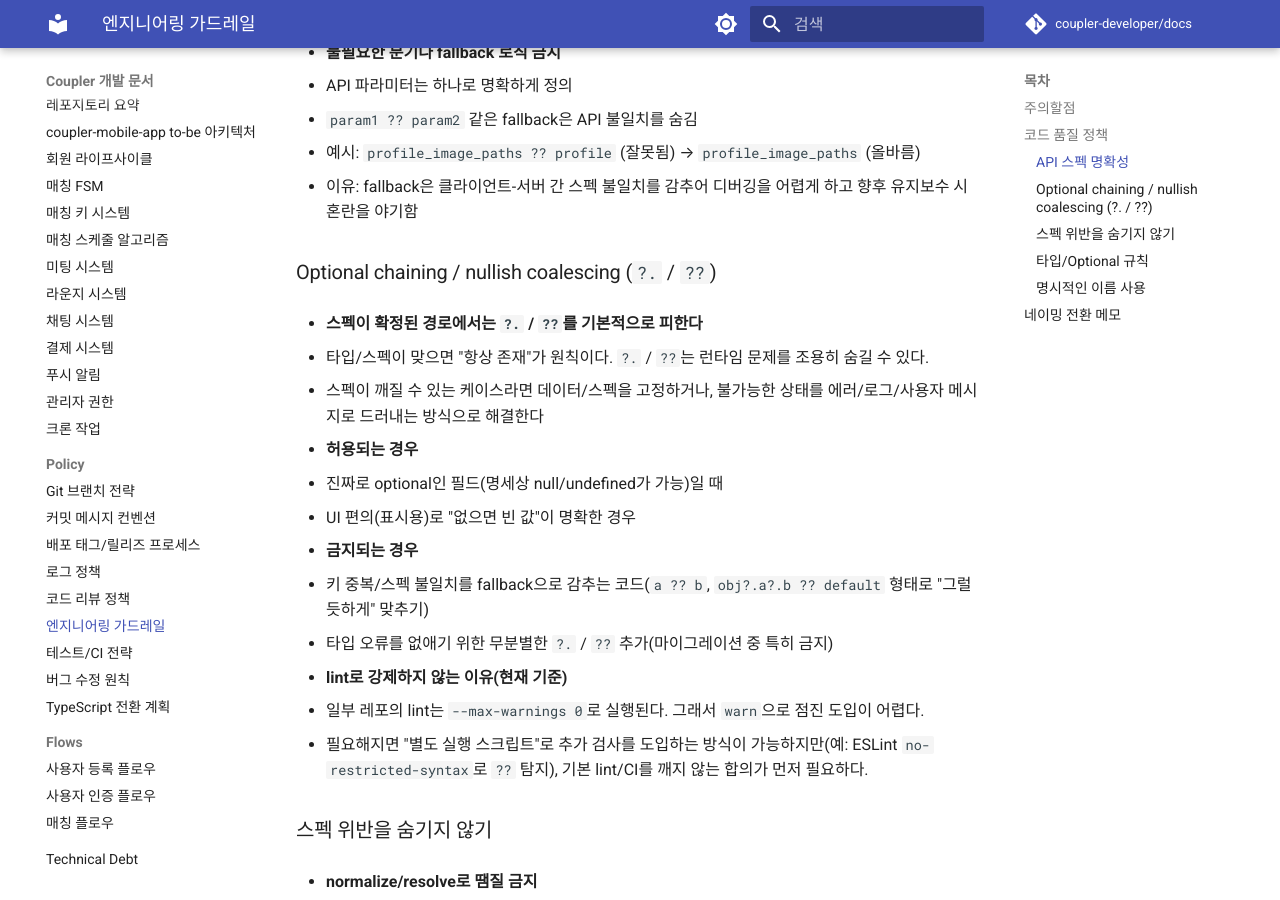
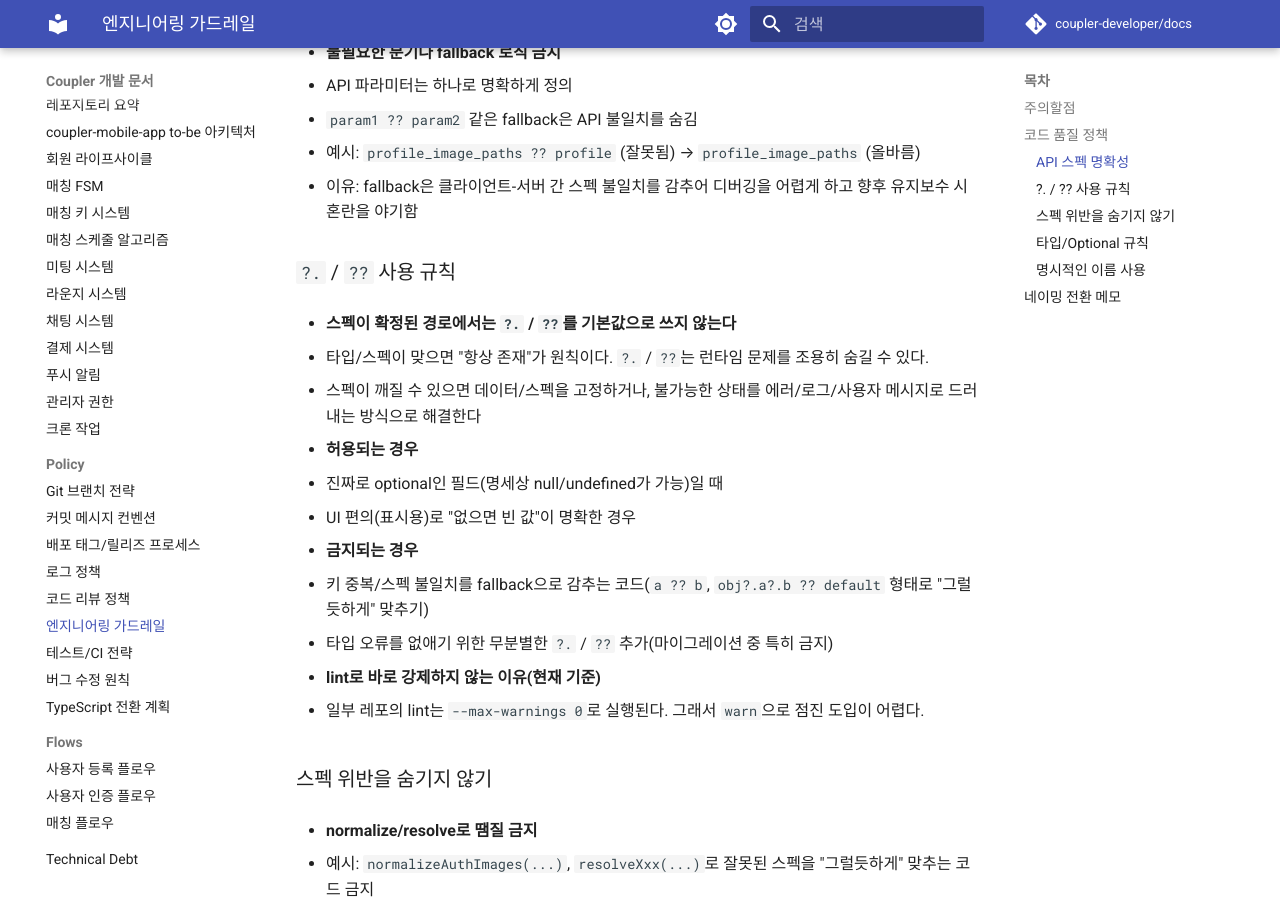
Before and after one commit to coupler-developer/docs, an MkDocs documentation site: the page built from content/policy/engineering-guardrails.md, in a window 1280 px wide and 900 px high, scrolled down 824 px. Built offline with MkDocs 1.6.1 and Material for MkDocs 9.7.7, drawn with Linux system fonts in a browser that asks for light colours; comment, search, counter and statistics services are not loaded.

Commit message:
docs: ?. / ?? 섹션 표현 정리
Changes:

- 제목/문구를 현학적 용어 대신 '규칙' 중심으로 변경

- lint 강제 관련 설명은 최소한으로 유지

Tests:

- yarn lint:md

```diff
--- a/content/policy/engineering-guardrails.md
+++ b/content/policy/engineering-guardrails.md
@@ -28,12 +28,12 @@
   - 예시: `profile_image_paths ?? profile` (잘못됨) → `profile_image_paths` (올바름)
   - 이유: fallback은 클라이언트-서버 간 스펙 불일치를 감추어 디버깅을 어렵게 하고 향후 유지보수 시 혼란을 야기함
 
-### Optional chaining / nullish coalescing (`?.` / `??`)
+### `?.` / `??` 사용 규칙
 
-- **스펙이 확정된 경로에서는 `?.` / `??`를 기본적으로 피한다**
+- **스펙이 확정된 경로에서는 `?.` / `??`를 기본값으로 쓰지 않는다**
 
   - 타입/스펙이 맞으면 "항상 존재"가 원칙이다. `?.` / `??`는 런타임 문제를 조용히 숨길 수 있다.
-  - 스펙이 깨질 수 있는 케이스라면 데이터/스펙을 고정하거나, 불가능한 상태를 에러/로그/사용자 메시지로 드러내는 방식으로 해결한다
+  - 스펙이 깨질 수 있으면 데이터/스펙을 고정하거나, 불가능한 상태를 에러/로그/사용자 메시지로 드러내는 방식으로 해결한다
 - **허용되는 경우**
 
   - 진짜로 optional인 필드(명세상 null/undefined가 가능)일 때
@@ -42,10 +42,9 @@
 
   - 키 중복/스펙 불일치를 fallback으로 감추는 코드(`a ?? b`, `obj?.a?.b ?? default` 형태로 "그럴듯하게" 맞추기)
   - 타입 오류를 없애기 위한 무분별한 `?.` / `??` 추가(마이그레이션 중 특히 금지)
-- **lint로 강제하지 않는 이유(현재 기준)**
+- **lint로 바로 강제하지 않는 이유(현재 기준)**
 
   - 일부 레포의 lint는 `--max-warnings 0`로 실행된다. 그래서 `warn`으로 점진 도입이 어렵다.
-  - 필요해지면 "별도 실행 스크립트"로 추가 검사를 도입하는 방식이 가능하지만(예: ESLint `no-restricted-syntax`로 `??` 탐지), 기본 lint/CI를 깨지 않는 합의가 먼저 필요하다.
 
 ### 스펙 위반을 숨기지 않기
 
```
